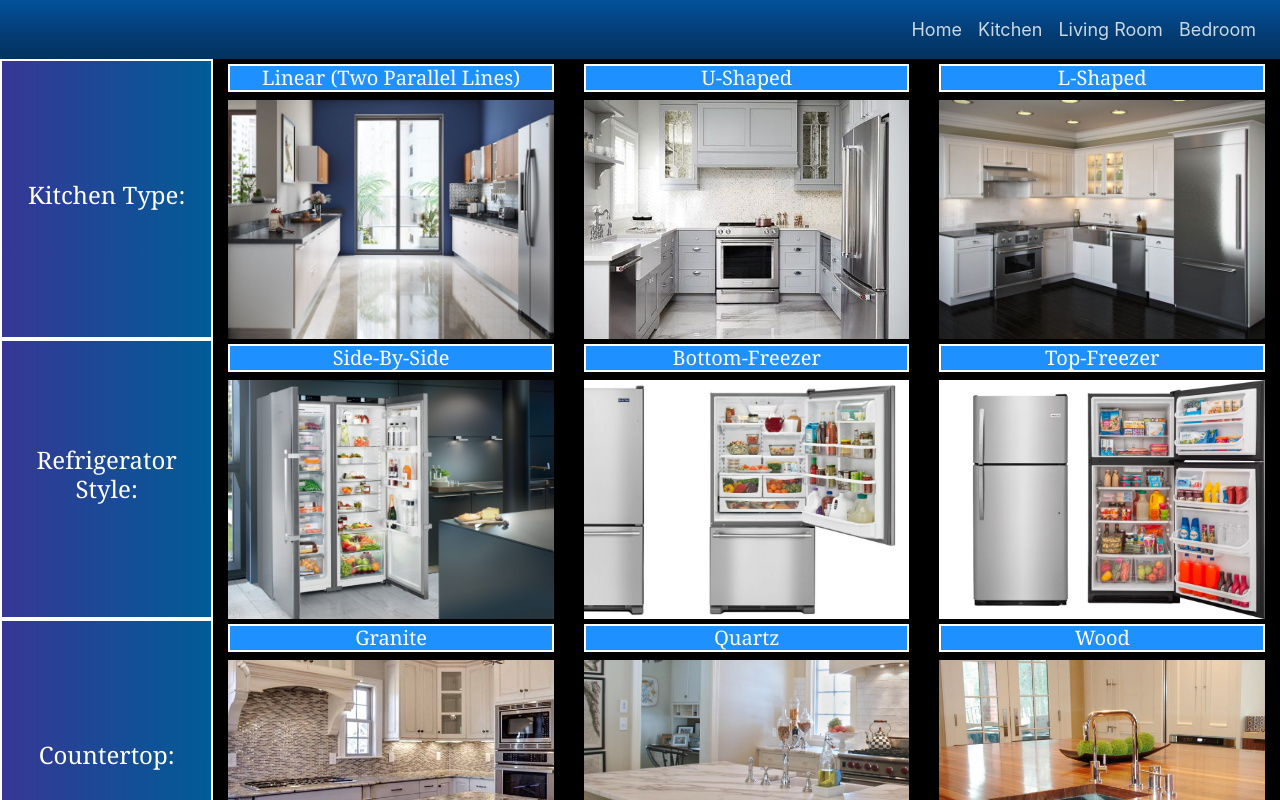
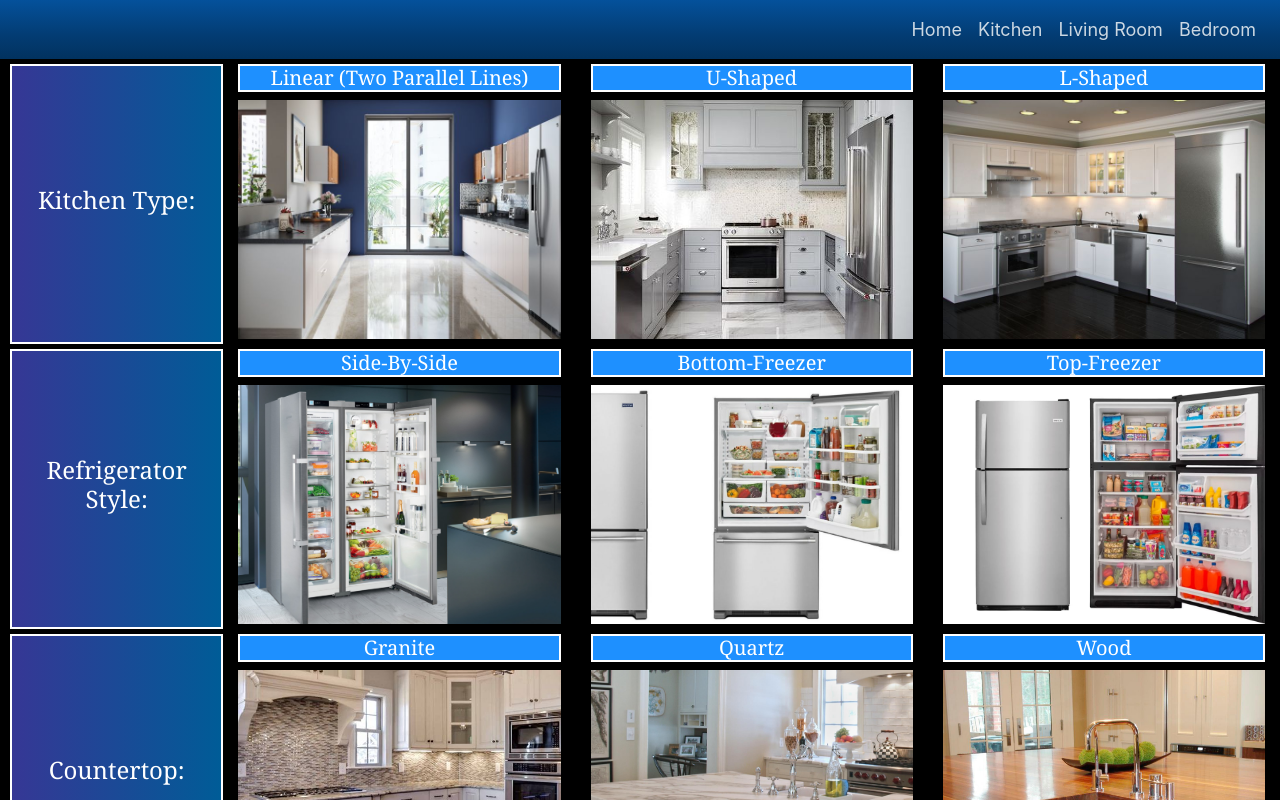
Before and after one commit to tla111/investing-in-investing_frontend, a React (Create React App) app: page /bedroom in a window 1280 px wide. Shown: the top 800 px of the page. Built offline with nearby package versions, Linux system fonts and the light colour scheme.

Commit message:
moved column header

```diff
--- a/src/components/real-estate/real-estate-screens/realestate.css
+++ b/src/components/real-estate/real-estate-screens/realestate.css
@@ -126,4 +126,6 @@
     #005c97
   ); /* W3C, IE 10+/ Edge, Firefox 16+, Chrome 26+, Opera 12+, Safari 7+ */
   border: 2px solid white;
+  margin-top: 5px;
+  margin-left: 10px;
 }
```
